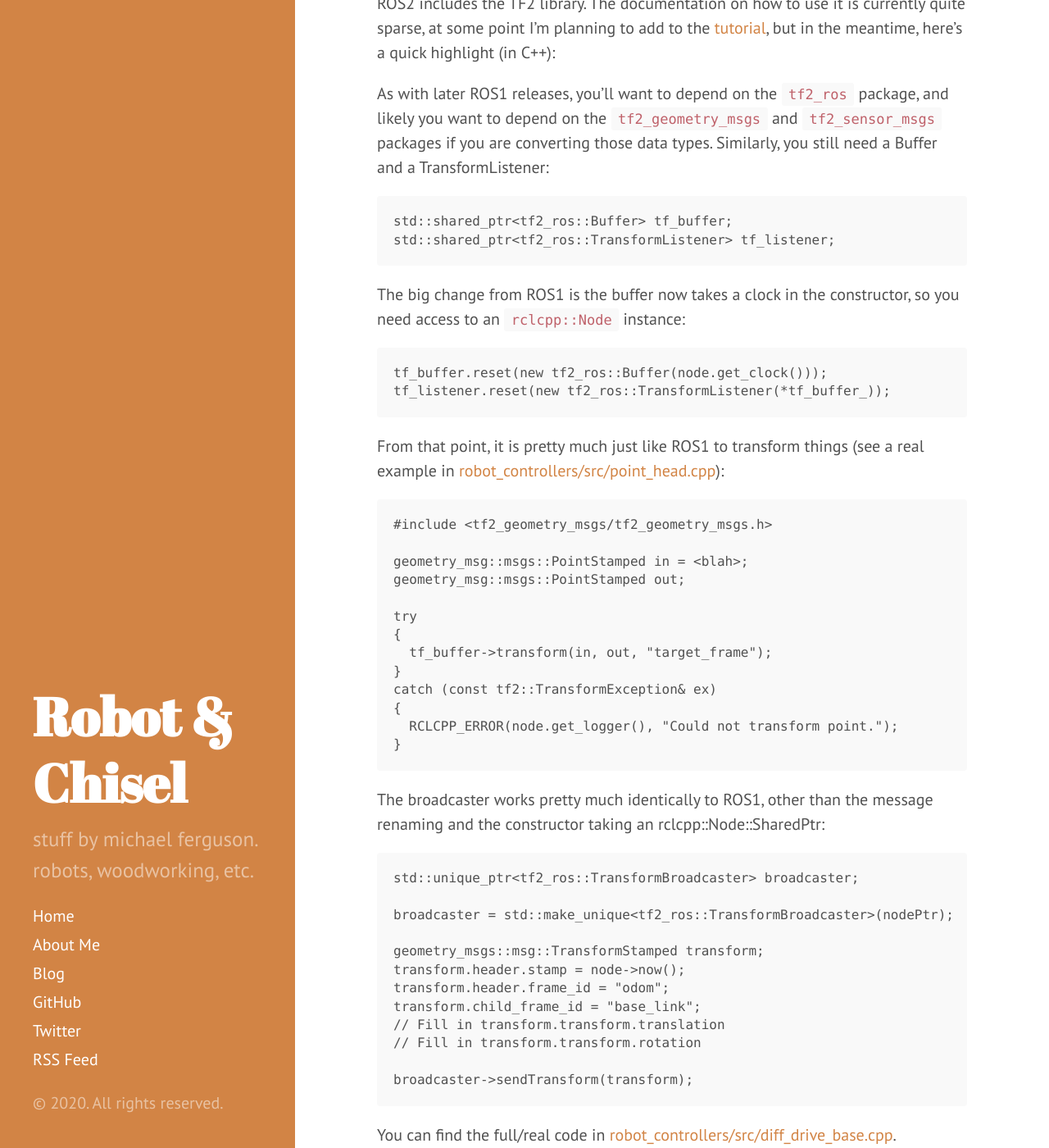
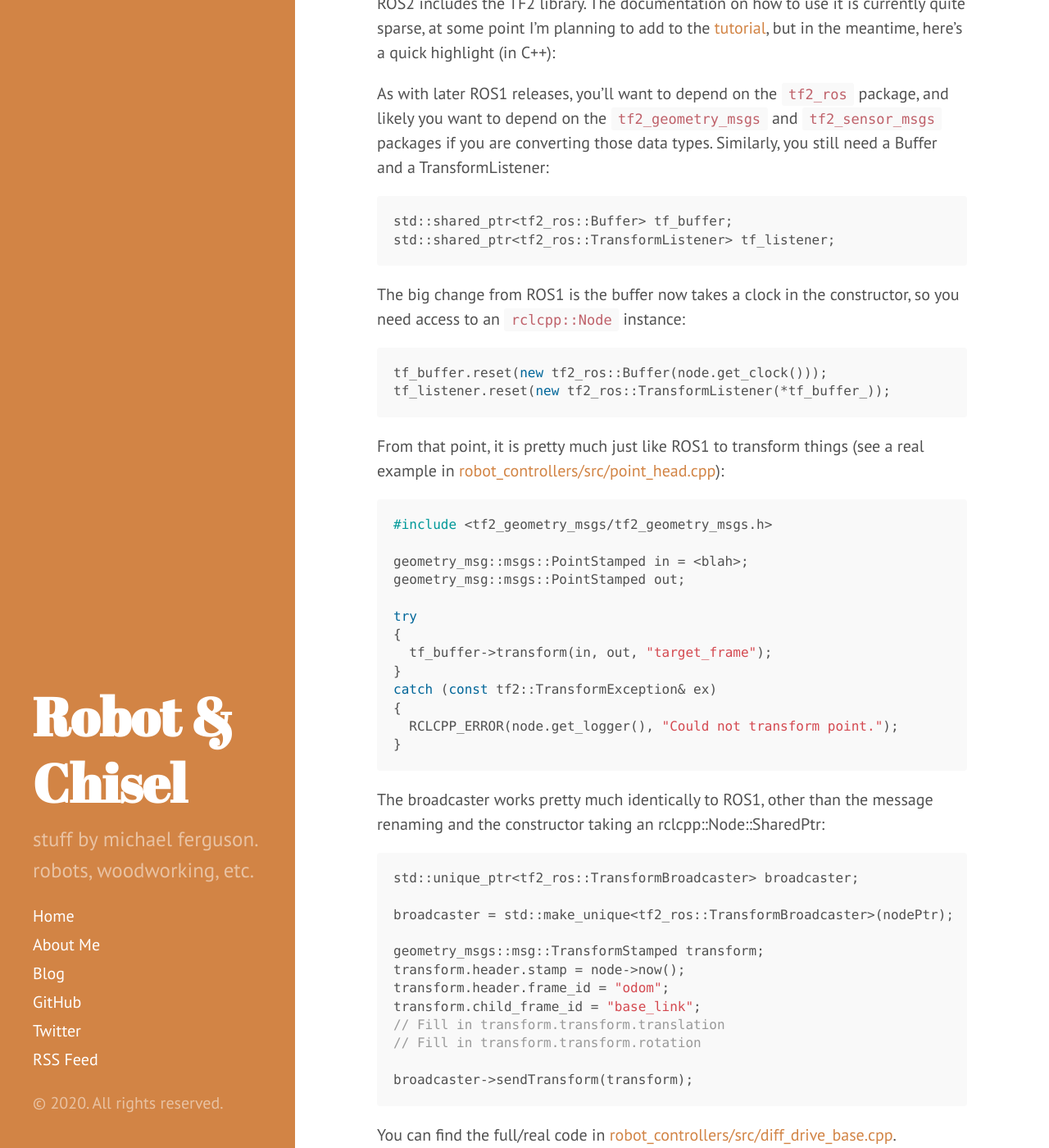
Before and after one commit to robotandchisel/robotandchisel.github.io, a Jekyll site: the page built from _posts/2020-06-11-ubr1-on-ros2.md, in a window 1280 px wide and 1400 px high, scrolled down 4150 px. Shown: the whole window at 82% size. Built offline with Jekyll 4.4.1, drawn with Linux system fonts in a browser that asks for light colours; some of the changed text lies outside the part shown.

Commit message:
update formatting

````diff
--- a/_posts/2020-06-11-ubr1-on-ros2.md
+++ b/_posts/2020-06-11-ubr1-on-ros2.md
@@ -29,7 +29,7 @@ As I mentioned in my last post, the way you declare plugins has changed a bit. I
 you would have an <code>export</code> directive in the package.xml that noted the location
 of the .xml file describing your plugins. In ROS2, this has moved to the CMake:
 
-```
+```cpp
 pluginlib_export_plugin_description_file(robot_controllers_interface robot_controllers.xml)
 ```
 
@@ -37,7 +37,7 @@ The one interesting quirk I did come across was that my driver node uses the
 "robot_description" parameter, and so do most controllers. You can't declare the same
 parameter twice, so I ended up with this in the controllers:
 
-```
+```cpp
 if (!node->has_parameter("robot_description"))
 {
   node->declare_parameter<std::string>("robot_description", "");
@@ -48,7 +48,7 @@ I will also note one piece of code I use quite frequently, but haven't really no
 used in the tutorials or demos. When declaring a parameter, you can get the value
 right then (very similar to how parameters in ROS1 were often used:
 
-```
+```cpp
 std::string root = node->declare_parameter<std::string>("root", "torso_lift_link");
 ```
 
@@ -72,7 +72,7 @@ We'll walk through the
 [FollowJointTrajectoryController](https://github.com/mikeferguson/robot_controllers/blob/ros2/robot_controllers/src/follow_joint_trajectory.cpp) as an example. In the <code>handle_goal</code> callback I do
 some minimal checking of the trajectory goal, but usually accept the goal:
 
-```
+```cpp
 if (goal_handle->trajectory.joint_names.size() != joints_.size())
 {
   RCLCPP_ERROR(rclcpp::get_logger(getName()),
@@ -88,7 +88,7 @@ fully accepted at the end of the callback, I save a shared_ptr to the goal handl
 is needed to eventually call <code>succeed</code> or <code>abort</code>. The first step
 in the callback is therefore to check if there is an <code>active_goal_</code>, and preempt it:
 
-```
+```cpp
 bool preempted = false;
 if (active_goal_)
 {
@@ -106,7 +106,7 @@ trajectory into the old one and use the current velocity of the joints.
 
 Then we can grab the actual goal message, and process it just like we would in a ROS1 action callback:
 
-```
+```cpp
 const auto goal = goal_handle->get_goal();
 
 // process goal->trajectory so
@@ -120,7 +120,7 @@ active_goal_ = goal_handle;
 Then the update() function, which is called at some fixed rate, processes the goal
 and eventually marks it as succeeded or aborted:
 
-```
+```cpp
 // Is trajectory active?
 if (active_goal_ && sampler_)
 {
@@ -169,7 +169,7 @@ likely you want to depend on the <code>tf2_geometry_msgs</code> and <code>tf2_se
 packages if you are converting those data types. Similarly, you still need a Buffer and a
 TransformListener:
 
-```
+```cpp
 std::shared_ptr<tf2_ros::Buffer> tf_buffer;
 std::shared_ptr<tf2_ros::TransformListener> tf_listener;
 ```
@@ -177,7 +177,7 @@ std::shared_ptr<tf2_ros::TransformListener> tf_listener;
 The big change from ROS1 is the buffer now takes a clock in the constructor, so you need
 access to an <code>rclcpp::Node</code> instance:
 
-```
+```cpp
 tf_buffer.reset(new tf2_ros::Buffer(node.get_clock()));
 tf_listener.reset(new tf2_ros::TransformListener(*tf_buffer_));
 ```
@@ -185,7 +185,7 @@ tf_listener.reset(new tf2_ros::TransformListener(*tf_buffer_));
 From that point, it is pretty much just like ROS1 to transform things (see a real example
 in [robot_controllers/src/point_head.cpp](https://github.com/mikeferguson/robot_controllers/blob/ros2/robot_controllers/src/point_head.cpp)):
 
-```
+```cpp
 #include <tf2_geometry_msgs/tf2_geometry_msgs.h>
 
 geometry_msg::msgs::PointStamped in = <blah>;
@@ -204,7 +204,7 @@ catch (const tf2::TransformException& ex)
 The broadcaster works pretty much identically to ROS1, other than the message renaming
 and the constructor taking an rclcpp::Node::SharedPtr:
 
-```
+```cpp
 std::unique_ptr<tf2_ros::TransformBroadcaster> broadcaster;
 
 broadcaster = std::make_unique<tf2_ros::TransformBroadcaster>(nodePtr);
````
Also changed, not shown: _posts/2020-04-07-code-coverage-for-ros.md (+5 -5 lines), _posts/2020-06-08-ubr1-on-ros2.md (+3 -3 lines).
